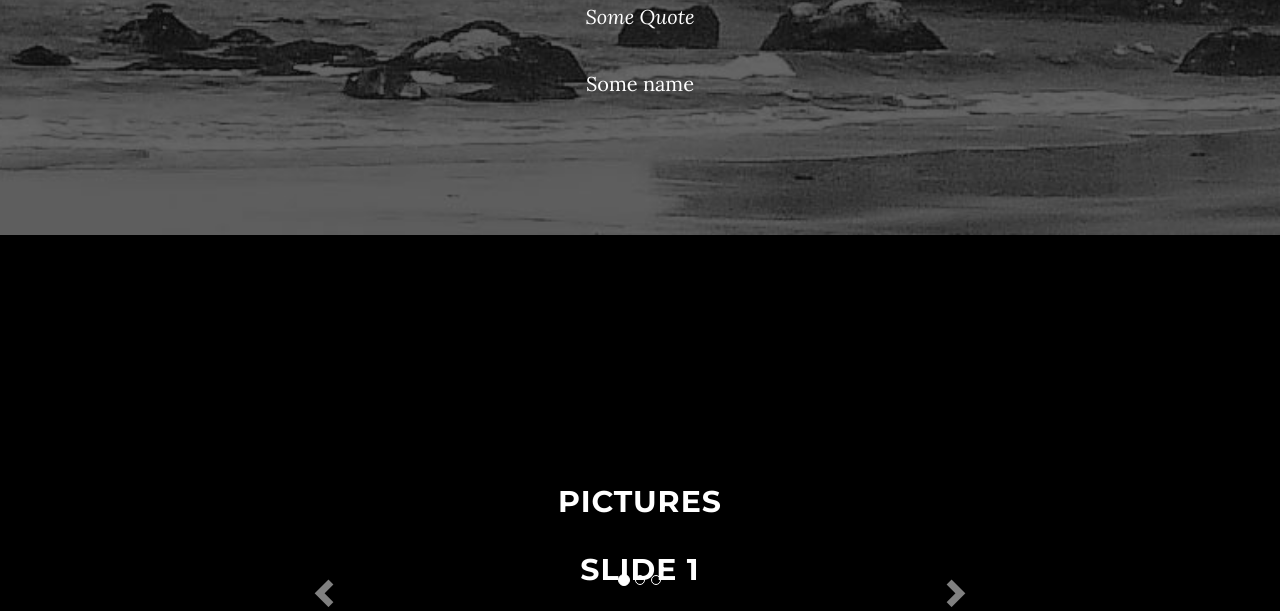
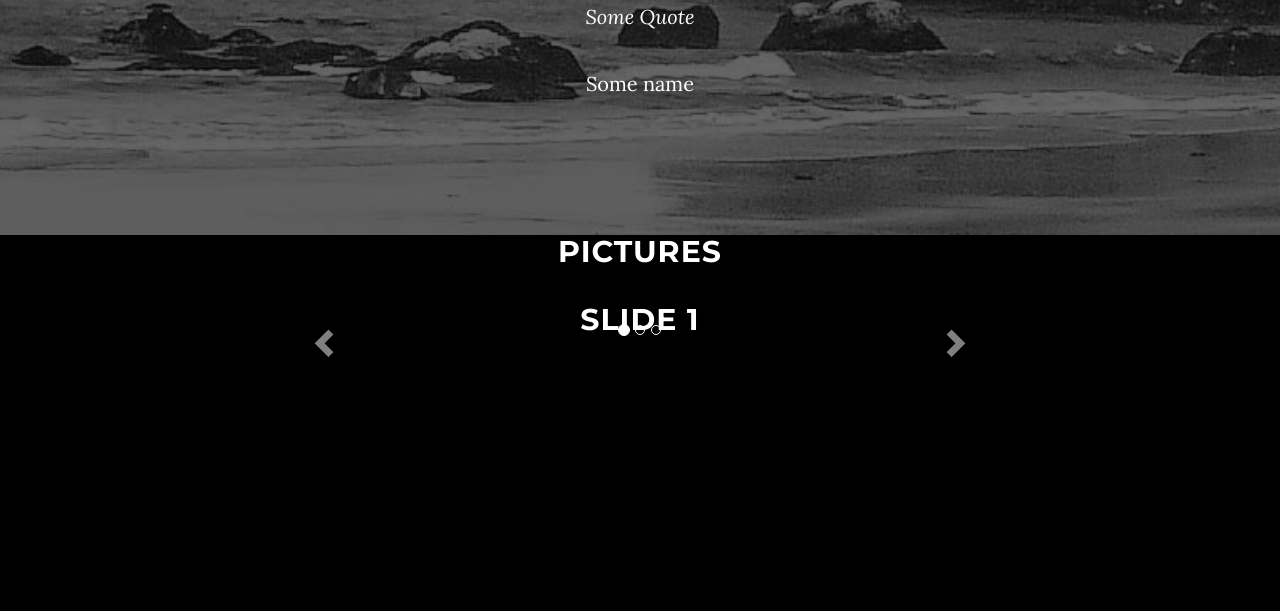
Before and after one commit to chumbalayaa/MGT3101, a Flask app: page / in a window 1280 px wide. Shown: the part 2132-2743 px from the top of the page. Run offline with Flask 2, Linux system fonts and the light colour scheme; some libraries are stand-ins or nearby versions.

Commit message:
Changed padding

```diff
--- a/mgt3101/templates/index.html
+++ b/mgt3101/templates/index.html
@@ -103,7 +103,7 @@
         </div>
     </section>
 
-    <section id="contact" class="container content-section text-center">
+    <section id="contact" class="container content-section text-center" style="padding-top:0px;">
         <div class="row">
             <div class="col-lg-8 col-lg-offset-2">
                 <h2>Pictures</h2>
```
